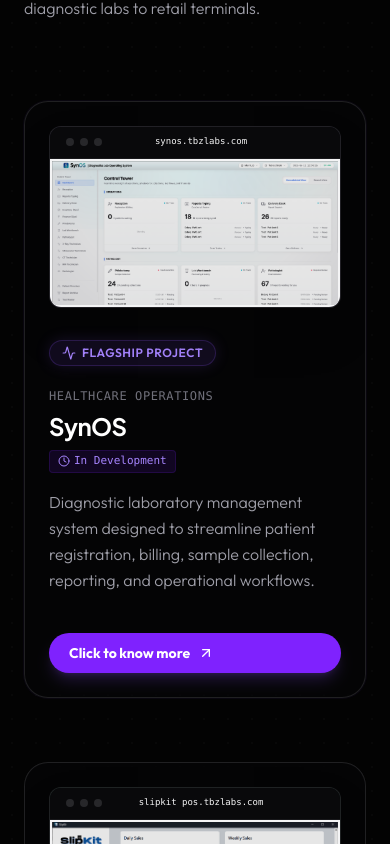
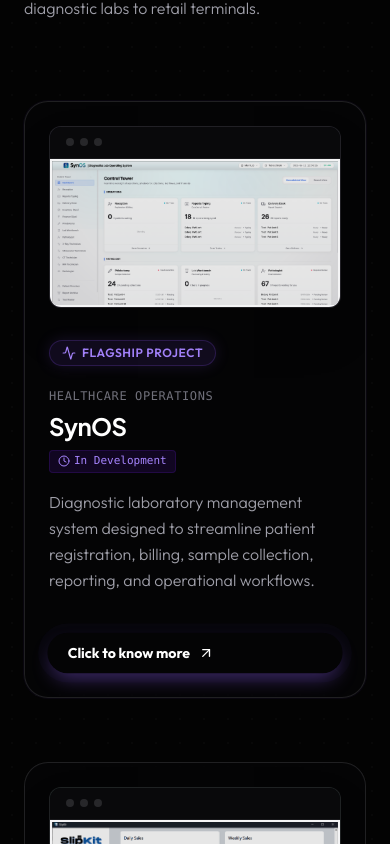
Before and after one commit to tabz79/tbzlabs, a React (Vite) app: page / in a window 390 px wide. Shown: the part 4140-4984 px from the top of the page. Built offline with nearby package versions, Linux system fonts and the light colour scheme.

Commit message:
fixing mobile view for the site cp-1.1

```diff
--- a/src/components/SystemsBuilt.jsx
+++ b/src/components/SystemsBuilt.jsx
@@ -135,14 +135,12 @@
                   {project.frameType === 'desktop' && (
                     <div className="w-full h-full flex flex-col justify-end relative">
                       {/* Browser Header */}
-                      <div className="absolute top-0 left-0 right-0 h-8 bg-zinc-950 border-b border-zinc-900 px-4 flex items-center justify-between z-20">
+                      <div className="absolute top-0 left-0 right-0 h-8 bg-zinc-950 border-b border-zinc-900 px-4 flex items-center justify-start gap-3 z-20">
                         <div className="flex gap-1.5">
                           <span className="w-2 h-2 rounded-full bg-zinc-800" />
                           <span className="w-2 h-2 rounded-full bg-zinc-800" />
                           <span className="w-2 h-2 rounded-full bg-zinc-800" />
                         </div>
-                        <span className="text-[9px] text-zinc-650 font-mono select-none">{project.title.toLowerCase()}.tbzlabs.com</span>
-                        <div className="w-6" />
                       </div>
 
                       {/* Desktop Image */}
@@ -251,13 +249,28 @@
 
                   {/* Action Link */}
                   {project.id === 'synos' ? (
-                    <button
+                    <motion.button
                       onClick={onExploreSynos}
-                      className="inline-flex items-center gap-2 px-5 py-2.5 rounded-full bg-violet-600 hover:bg-violet-500 text-sm font-bold text-white transition-all duration-300 shadow-lg shadow-violet-500/20 hover:shadow-violet-500/30 border-none cursor-pointer mt-4 group/btn"
+                      animate={{
+                        scale: [1, 1.025, 1],
+                        boxShadow: [
+                          "0 10px 20px -5px rgba(139, 92, 246, 0.4), 0 0 0 0 rgba(139, 92, 246, 0.4)",
+                          "0 10px 20px -5px rgba(139, 92, 246, 0.4), 0 0 0 10px rgba(139, 92, 246, 0)",
+                          "0 10px 20px -5px rgba(139, 92, 246, 0.4), 0 0 0 0 rgba(139, 92, 246, 0)"
+                        ]
+                      }}
+                      transition={{
+                        duration: 2.2,
+                        repeat: Infinity,
+                        ease: "easeInOut"
+                      }}
+                      whileHover={{ scale: 1.05 }}
+                      whileTap={{ scale: 0.95 }}
+                      className="inline-flex items-center gap-2 px-5 py-2.5 rounded-full bg-violet-650 hover:bg-violet-600 text-sm font-bold text-white transition-all duration-300 border-none cursor-pointer mt-4 group/btn"
                     >
                       <span>Click to know more</span>
-                      <ArrowUpRight className="w-4 h-4 group/btn:translate-x-0.5 group-hover/btn:-translate-y-0.5 transition-transform" />
-                    </button>
+                      <ArrowUpRight className="w-4 h-4 group-hover/btn:translate-x-0.5 group-hover/btn:-translate-y-0.5 transition-transform" />
+                    </motion.button>
                   ) : project.id === 'restaurant' ? (
                     <a
                       href="https://miyabhai.in"
```
